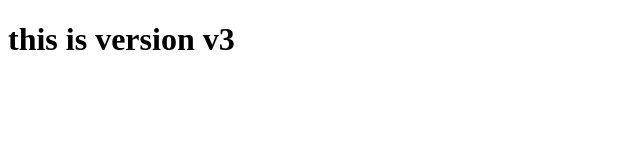
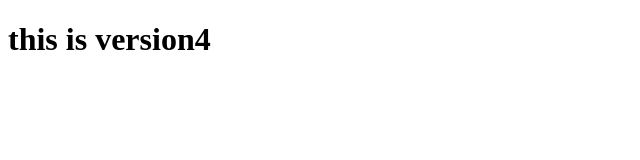
Before and after one commit to CodeWithImran786/Demo-project, a plain HTML site: page index.html in a window 1280 px wide. Shown: the full height of the page, 0-640 px from the left. Drawn offline with Linux system fonts and the light colour scheme.

Commit message:
fourth version

```diff
--- a/index.html
+++ b/index.html
@@ -8,7 +8,7 @@
 </head>
 
 <body>
-    <h1>this is version v3</h1>
+    <h1>this is version4</h1>
 </body>
 
 </html>
```
